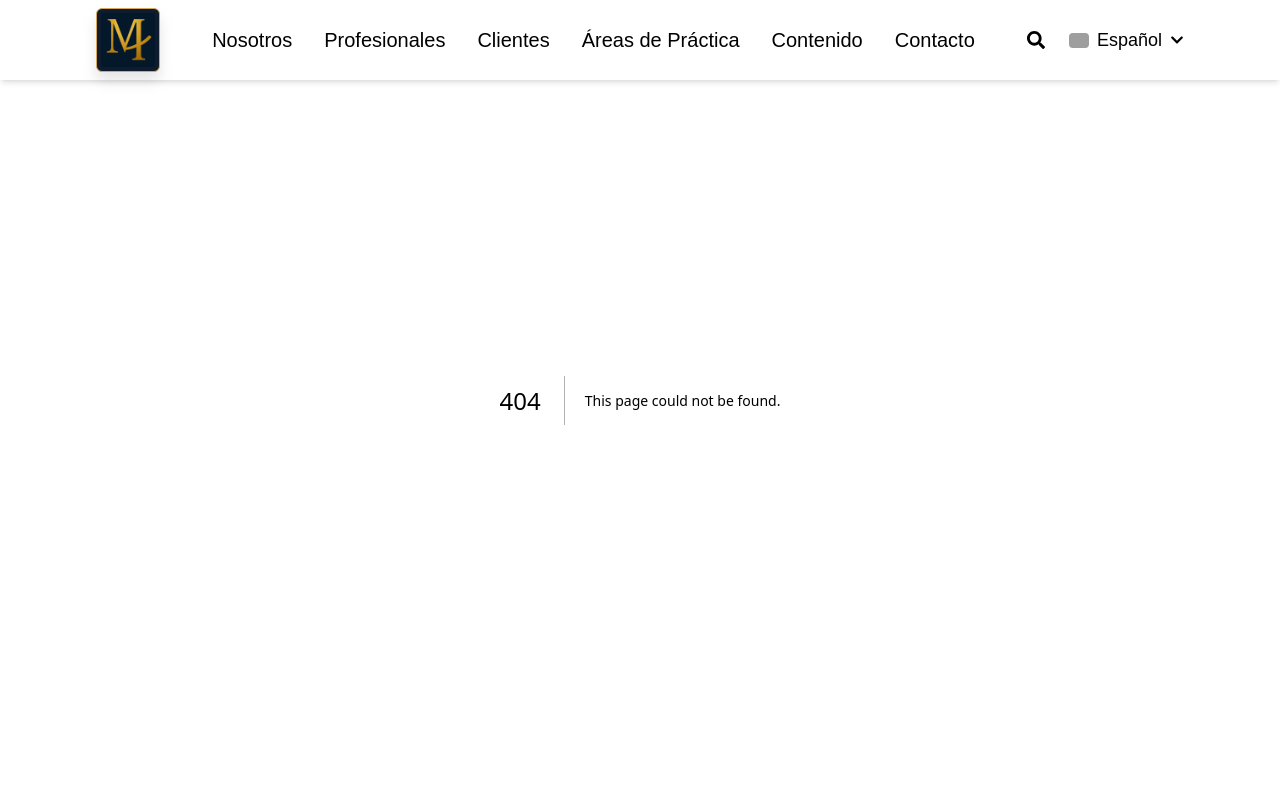
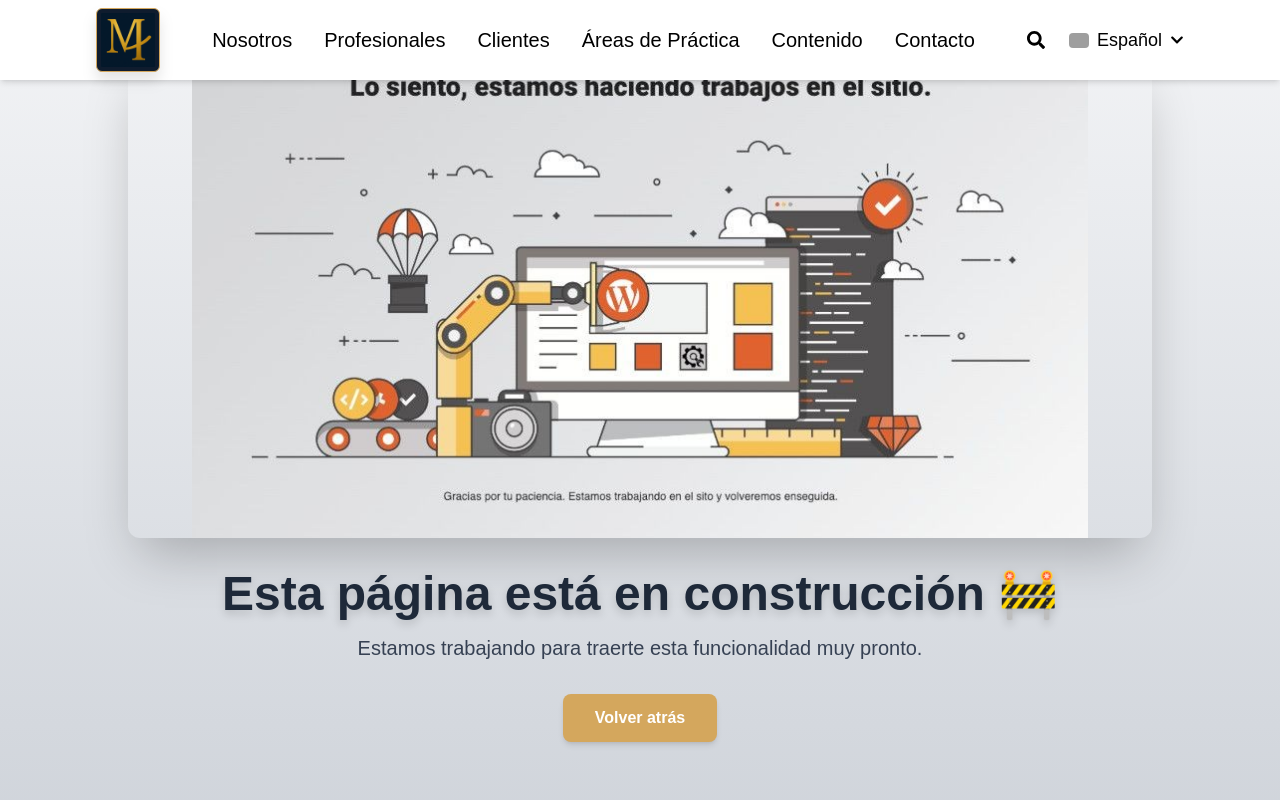
Before and after one commit to BHeydeBautista/MoroAbogados, a Next.js app: page /building in a window 1280 px wide. Before the commit this address had no page. Shown: the top 800 px of the page. Built offline with nearby package versions, Linux system fonts and the light colour scheme; grey boxes are pictures that could not be loaded.

Commit message:
info: cree la pagina de bulding para evitar el 404page

```diff
--- /dev/null
+++ b/src/app/building/page.tsx
@@ -0,0 +1,5 @@
+import UnderConstruction from "@/components/UnderConstruction";
+
+export default function BuldingPage() {
+  return <UnderConstruction />;
+}
--- /dev/null
+++ b/src/components/UnderConstruction.tsx
@@ -0,0 +1,38 @@
+'use client';
+import Image from 'next/image';
+import { useRouter } from 'next/navigation';
+
+export default function UnderConstruction() {
+  const router = useRouter();
+
+  return (
+    <div className="min-h-screen flex flex-col items-center justify-center bg-gradient-to-b from-gray-100 to-gray-300 text-center p-6">
+      <div className="w-full max-w-5xl">
+        <div className="relative w-full h-[60vh] mb-8">
+          <Image
+            src="/img/building.jpg"
+            alt="Página en construcción"
+            fill
+            className="object-contain rounded-xl shadow-2xl"
+            priority
+          />
+        </div>
+
+        <h1 className="text-4xl md:text-5xl font-extrabold text-gray-800 mb-4 drop-shadow-lg">
+          Esta página está en construcción 🚧
+        </h1>
+
+        <p className="text-lg md:text-xl text-gray-700 mb-8 max-w-2xl mx-auto">
+          Estamos trabajando para traerte esta funcionalidad muy pronto.
+        </p>
+
+        <button
+          onClick={() => router.back()}
+          className="px-8 py-3 bg-[#D4A75D] text-white font-semibold rounded-lg shadow-md hover:scale-105 hover:bg-[#b9873a] transition-transform duration-200"
+        >
+          Volver atrás
+        </button>
+      </div>
+    </div>
+  );
+}
--- a/src/components/navbar/Navbar.tsx
+++ b/src/components/navbar/Navbar.tsx
@@ -37,10 +37,10 @@ const Navbar = () => {
   const navLinks = [
     { name: t.nosotros, href: '#Profile' },
     { name: t.profesionales, href: '#Profesionales' },
-    { name: t.clientes, href: '#Clientes' },
+    { name: t.clientes, href: '/building' },
     { name: t.areas, href: '#PracticeAreas' },
     { name: t.contenido, href: '#InstagramFeed' },
-    { name: t.contacto, href: '/contact' },
+    { name: t.contacto, href: '/building' },
   ];
 
   return (
```
Also changed, not shown: public/img/building.jpg.
